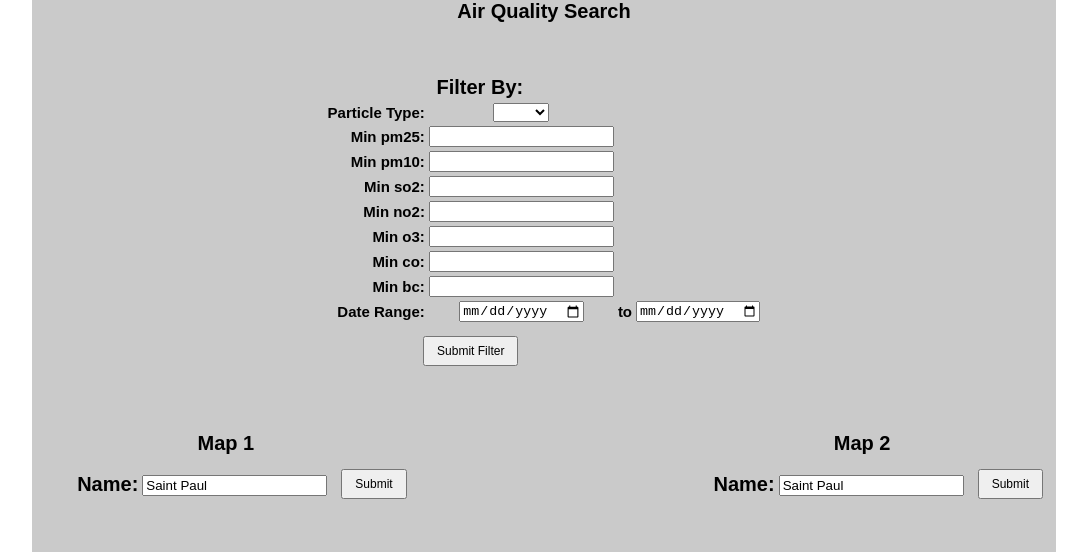
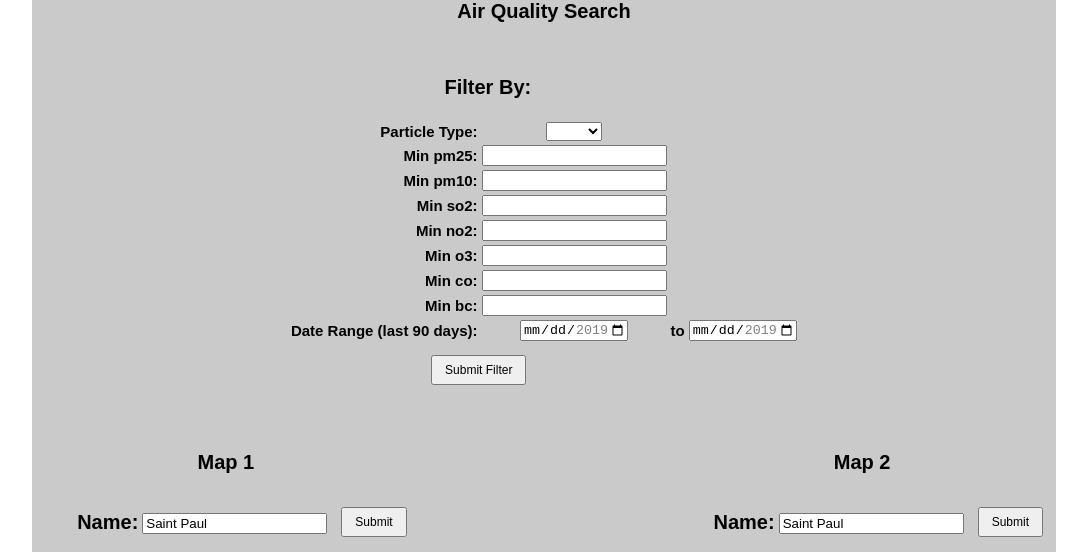
Before and after one commit to jreuel64/Air-Quality-Web-App, a plain HTML site: page index.html in a window 1280 px wide. Shown: the top 552 px of the page, without its empty margins (96-1183 px from the left). Drawn offline with nearby package versions, Linux system fonts and the light colour scheme; no server answers.

Commit message:
dates validated

```diff
--- a/css/style.css
+++ b/css/style.css
@@ -73,6 +73,7 @@ li {
 .tableHeader{
     text-align: center;
     font-size: 2rem;
+    padding-bottom: 2rem;
 }
 .firstColumn{
     text-align: right;
--- a/index.html
+++ b/index.html
@@ -19,6 +19,7 @@
     <script type="application/javascript" src="https://code.jquery.com/jquery-3.3.1.min.js"></script>
 
     <script type="application/javascript" src="https://cdn.jsdelivr.net/npm/vue"></script>
+
     <script type="application/javascript" src="scripts/airquality.js"></script>
 </head>
 <body onload="Init()">
@@ -71,7 +72,7 @@
                         <td><input type="number" step=".01" min="0" id="bc"/></td>
                     </tr>
                     <tr>
-                        <td class="firstColumn">Date Range:</td>
+                        <td class="firstColumn">Date Range (last 90 days):</td>
                         <td><input type="date" id="mindate"/></td>
                         <td> to </td>
                         <td><input type="date" id="maxdate"/></td>
--- a/scripts/airquality.js
+++ b/scripts/airquality.js
@@ -98,6 +98,46 @@ function Init()
         interactionTimer = setTimeout(()=>{loadAirData(1)}, 500);});
     map2.on("moveend", function(){
         interactionTimer = setTimeout(()=>{loadAirData(2)}, 500);});
+
+    var today = new Date();
+    var dd = today.getDate();
+    var mm = today.getMonth() + 1;
+    var yyyy = today.getFullYear();
+
+    if(dd<10)
+    {
+        dd='0'+dd
+    }
+    if(mm<10)
+    {
+        mm='0'+mm
+    }
+
+    today = yyyy + '-' + mm + '-' + dd;
+
+    var prevdate = new Date()
+    prevdate.setDate(prevdate.getDate() - 90);
+
+    dd = prevdate.getDate();
+    mm = prevdate.getMonth() + 1;
+    yyyy = prevdate.getFullYear();
+
+    if(dd<10)
+    {
+        dd='0'+dd
+    }
+    if(mm<10)
+    {
+        mm='0'+mm
+    }
+
+    prevdate = yyyy + '-' + mm + '-' + dd;
+
+    $('#mindate').attr('min', prevdate);
+    $('#mindate').attr('max', today);
+    $('#maxdate').attr('min', prevdate);
+    $('#maxdate').attr('max', today);
+
 
     loadAirData(1);
     loadAirData(2);
@@ -331,8 +371,8 @@ function populateMarkers(mapNum, json)
 
             if(app.particleType[j] && values[j] != "NA" && values[j] >= app.particleMinValues[j])
             {
-                console.log(values[j] >= app.particleMinValues[j]);
-                console.log(values[j] + " > " + app.particleMinValues[j]);
+                //console.log(values[j] >= app.particleMinValues[j]);
+               // console.log(values[j] + " > " + app.particleMinValues[j]);
 
                 tooltipStr = tooltipStr + "</br>" + particles[j] + ": <b>" + values[j] + "</b> &mu; / m^3";
             }
@@ -387,11 +427,18 @@ function reloadMapView(mapNum)
 
 function submitFilters()
 {
-    updateFilters();
-    loadAirData(1);
-    loadAirData(2);
+    if(updateFilters())
+    {
+        loadAirData(1);
+        loadAirData(2);
+    }
+    else
+    {
+        alert("ERROR: invalid date range");
+    }
 }
 
+//returns true if all updated and valid else false
 function updateFilters()
 {
     app.particleMinValues[0] = Number($("#pm25").val());
@@ -403,9 +450,14 @@ function updateFilters()
     app.particleMinValues[6] = Number($("#bc").val());
 
     //console.log($("#pm25").val());
-    console.log(app.particleMinValues[1]);
+    //console.log(app.particleMinValues[1]);
     app.minDate = $("#mindate").val();
     app.maxDate = $("#maxdate").val();
+
+    if(validDates() == false)
+    {
+        return false;
+    }
 
     type = $("#particleType").val();
     if( type != "none")
@@ -429,4 +481,65 @@ function updateFilters()
             app.particleType[i] = true;
         }
     }
+
+    return true;
 }
+
+function validDates()
+{
+    var today = new Date();
+    var dd = today.getDate();
+    var mm = today.getMonth() + 1;
+    var yyyy = today.getFullYear();
+
+    if(dd<10)
+    {
+        dd='0'+dd
+    }
+    if(mm<10)
+    {
+        mm='0'+mm
+    }
+
+    today = yyyy + '-' + mm + '-' + dd;
+
+    //if both null -> fine
+    if(app.minDate == "" && app.maxDate == "")
+    {
+        console.log("both dates null");
+        return true;
+    }
+    //if one null but the other is not
+    else if(app.minDate == "" || app.maxDate == "")
+    {
+        app.minDate == "";
+        app.maxDate == "";
+        var nullDate = new Date();
+        console.log(nullDate);
+
+        return false;
+    }
+
+    //min date large than max date
+    if( app.minDate > app.maxDate )
+    {
+        return false;
+    }
+
+    //more than 90 days in the past
+    if( (today - app.minDate) > 90 )
+    {
+        return false;
+    }
+
+    //if maxDate is in the future
+    console.log("today: " + today + "  max: " + app.maxDate);
+    console.log(today < app.maxDate);
+
+    if( today < app.maxDate )
+    {
+        return false;
+    }
+
+    return true;
+}
```
